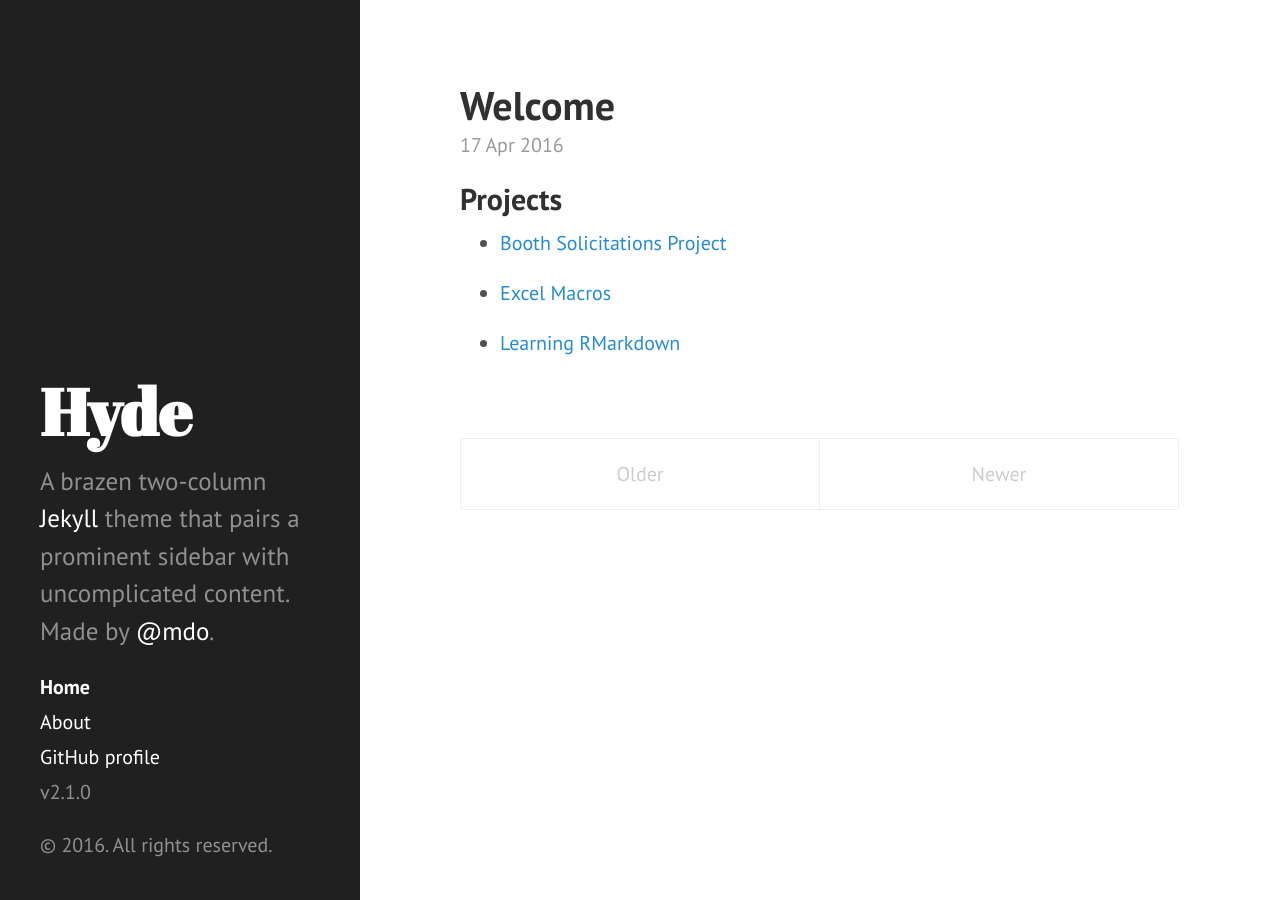
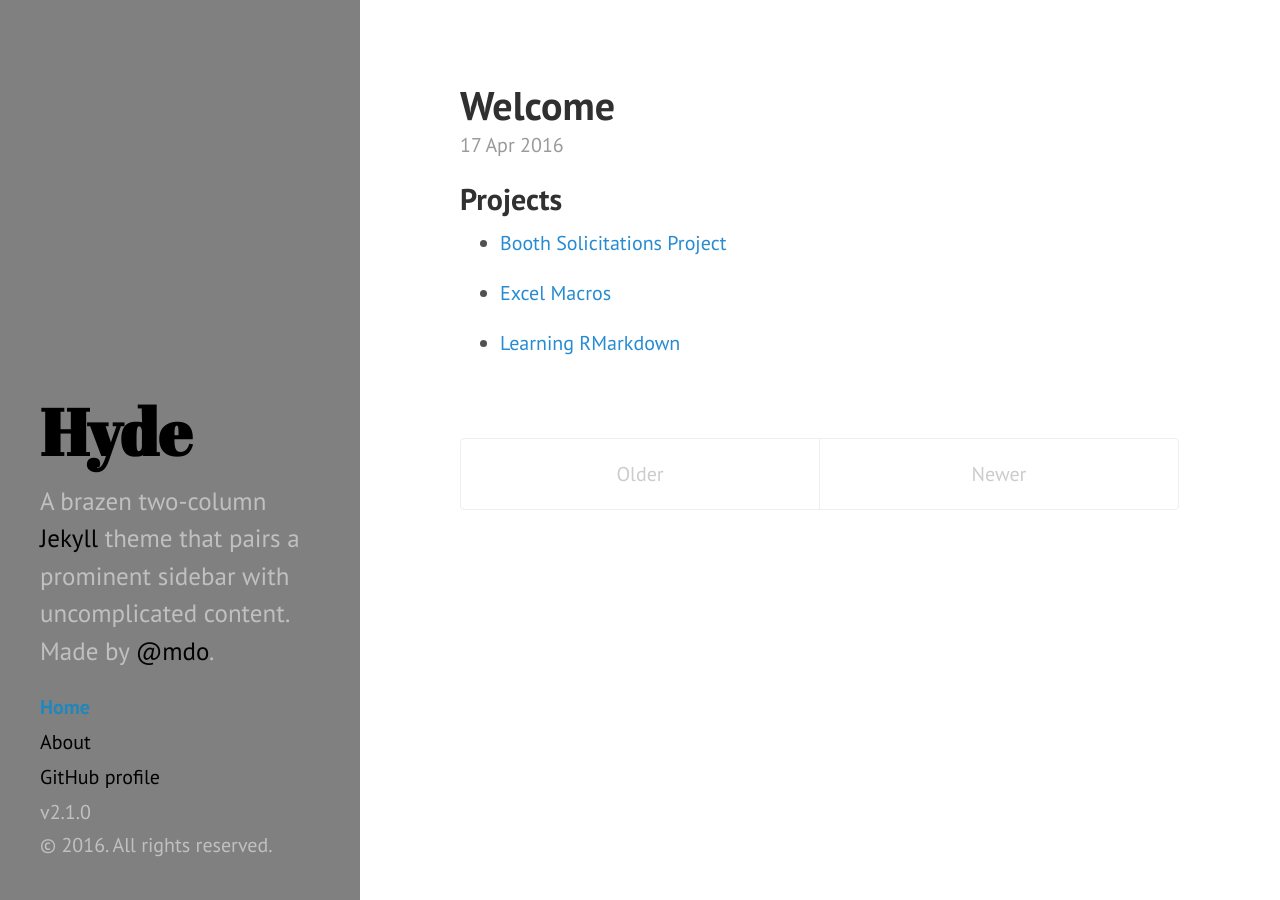
Before and after one commit to phively/phively.ghithub.io, a Jekyll site: the page built from index.html, in a window 1280 px wide. Built offline with Jekyll 4.4.1, drawn with Linux system fonts in a browser that asks for light colours; Markdown is read by kramdown in place of the engine named in the settings; the list of posts is cut into pages by our own code.

Commit message:
css test

```diff
--- a/public/css/hyde.css
+++ b/public/css/hyde.css
@@ -57,7 +57,7 @@ html {
   text-align: center;
   padding: 2rem 1rem;
   color: rgba(255,255,255,.5);
-  background-color: #202020;
+  background-color: #808080;
 }
 @media (min-width: 48em) {
   .sidebar {
@@ -72,12 +72,12 @@ html {
 
 /* Sidebar links */
 .sidebar a {
-  color: #fff;
+  color: #000000;
 }
 
 /* About section */
 .sidebar-about h1 {
-  color: #fff;
+  color: #000000;
   margin-top: 0;
   font-family: "Abril Fatface", serif;
   font-size: 3.25rem;
@@ -85,7 +85,7 @@ html {
 
 /* Sidebar nav */
 .sidebar-nav {
-  margin-bottom: 1rem;
+  margin-top: 1rem;
 }
 .sidebar-nav-item {
   display: block;
@@ -97,6 +97,7 @@ a.sidebar-nav-item:focus {
 }
 .sidebar-nav-item.active {
   font-weight: bold;
+  color: #2187bb;
 }
 
 /* Sticky sidebar
```
Also changed, not shown: public/apple-touch-icon-144-precomposed.png (deleted).
